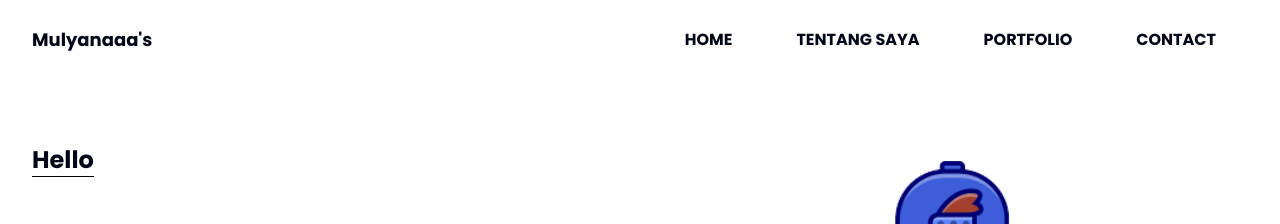
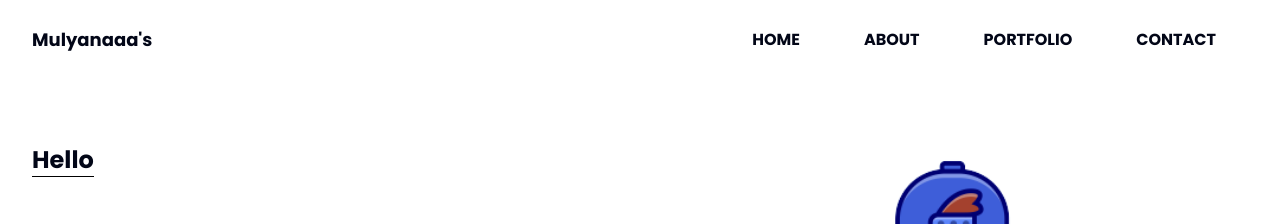
Before and after one commit to fauzimulyanaa/Portfolio-FauziMulyanaa, a website: page index.html in a window 1280 px wide. Shown: the top 224 px of the page. Drawn offline with Linux system fonts and the light colour scheme.

Commit message:
Update index.html

```diff
--- a/index.html
+++ b/index.html
@@ -33,7 +33,7 @@
                   <a href="#home" class="text-base text-dark py-2 mx-8 flex group-hover:text-primary">Home</a>
                 </li>
                 <li class="group">
-                  <a href="#about" class="text-base text-dark py-2 mx-8 flex group-hover:text-primary">Tentang Saya</a>
+                  <a href="#about" class="text-base text-dark py-2 mx-8 flex group-hover:text-primary">About</a>
                 </li>
                 <li class="group">
                   <a href="#portfolio" class="text-base text-dark py-2 mx-8 flex group-hover:text-primary">Portfolio</a>
```
